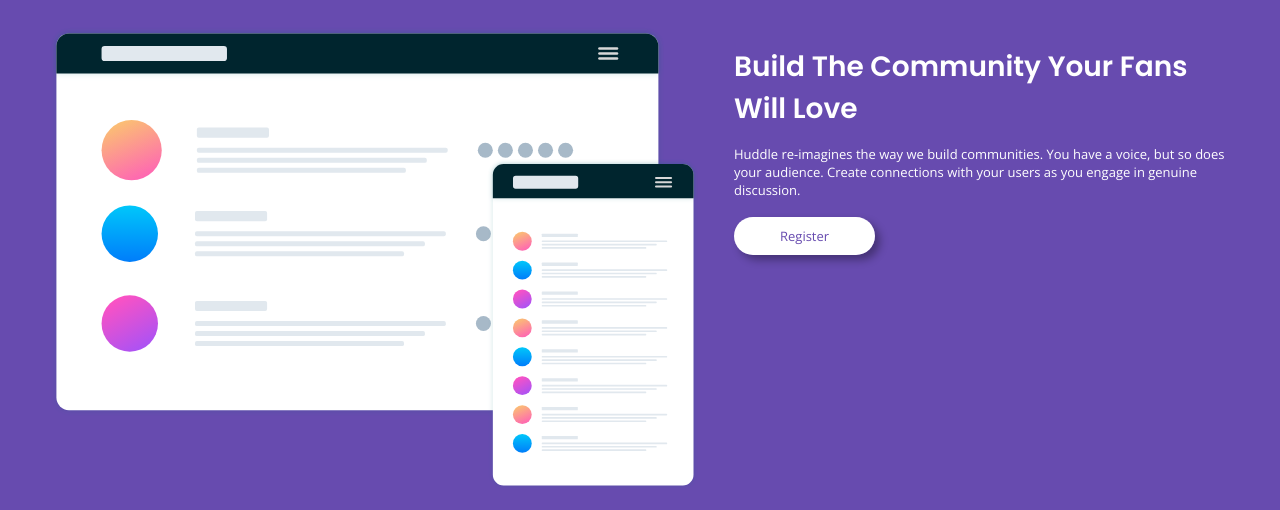
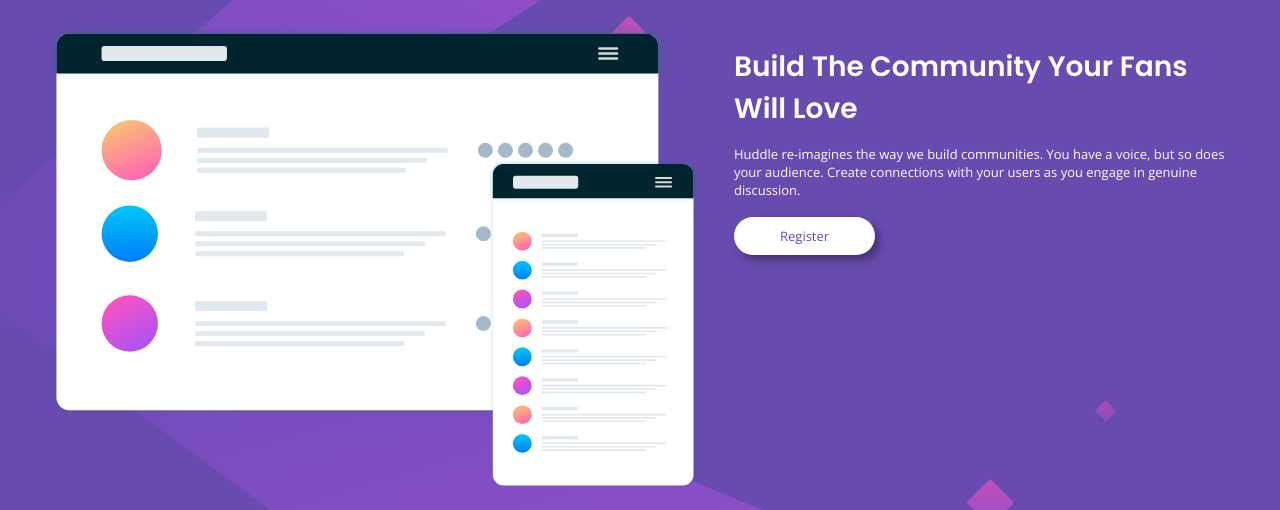
Before and after one commit to EderProcopio/huddle-landing-page-main, a plain HTML site: page index.html in a window 1280 px wide. Shown: the part 131-641 px from the top of the page. Drawn offline with nearby package versions, Linux system fonts and the light colour scheme.

Commit message:
coreção da falha em background-image

```diff
--- a/src/css/responsive.css
+++ b/src/css/responsive.css
@@ -2,7 +2,7 @@ body {
    display: flex;
    flex-direction: column;
    margin: 35px 45px;
-   background-image: url('/src/images/bg-mobile.svg');
+   background-image: url("../images/bg-mobile.svg");
    background-repeat: no-repeat;
    background-size: 100%;
    background-color: var(--bg-mask);
--- a/src/css/style.css
+++ b/src/css/style.css
@@ -1,6 +1,6 @@
 @media (min-width:860px) {
    body {
-      background-image: url(./src/images/bg-desktop.svg);
+      background-image: url("../images/bg-desktop.svg");
       background-size: 92%;
       margin: 35px 50px;
    }
```
